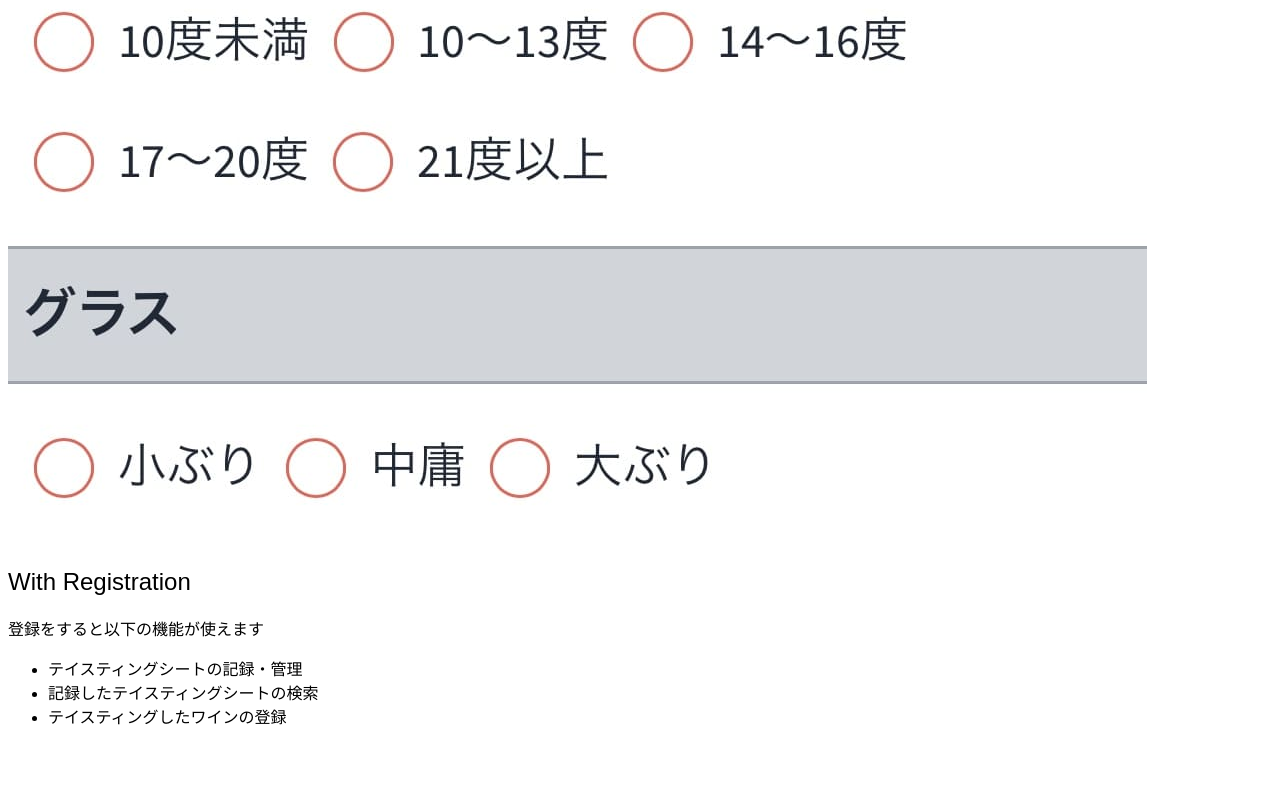
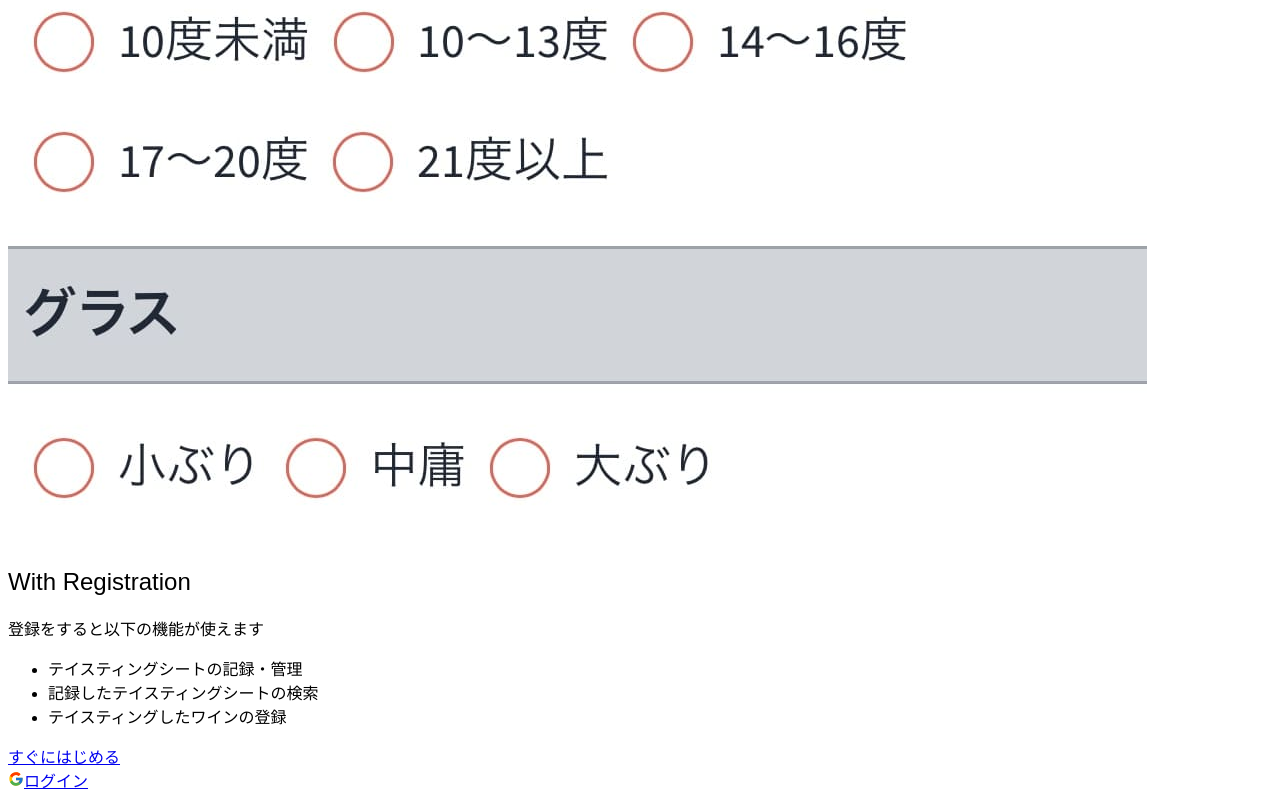
Before and after one commit to yuma-matsui/tasting-note-next, a Next.js app: page / in a window 1280 px wide. Shown: the part 5609-6409 px from the top of the page. Before the commit the page ends 6353 px from the top, so only its background shows below. Built offline with nearby package versions, Linux system fonts and the light colour scheme; a web font is replaced by a local one.

Commit message:
✨ ボタンとリンクの共通コンポーネントの作成&&トップページにボタンを表示した

```diff
--- a/next.config.mjs
+++ b/next.config.mjs
@@ -1,8 +1,8 @@
 /** @type {import('next').NextConfig} */
 const config = {
+  experimental: { typedRoutes: true },
+  poweredByHeader: false,
   reactStrictMode: true,
-  poweredByHeader: false,
-  experimental: { typedRoutes: true },
 };
 
 export default config;
--- a/package.json
+++ b/package.json
@@ -18,6 +18,7 @@
     "next": "13.4.3",
     "react": "18.2.0",
     "react-dom": "18.2.0",
+    "react-icons": "^4.10.1",
     "server-only": "^0.0.1"
   },
   "devDependencies": {
--- /dev/null
+++ b/src/app/_components/GoogleSignInLink.tsx
@@ -0,0 +1,13 @@
+import { BaseButton } from "@/components";
+import { FcGoogle } from "react-icons/fc";
+
+export default function GoogleSignInLink() {
+  return (
+    <BaseButton stylePayload={{ color: "green", size: "md" }} linkProps={{ href: "/" }}>
+      <div className="flex items-center justify-center">
+        <FcGoogle className="mr-1" />
+        <span>ログイン</span>
+      </div>
+    </BaseButton>
+  );
+}
--- a/src/app/_components/index.ts
+++ b/src/app/_components/index.ts
@@ -1,4 +1,5 @@
 export { default as AboutSection } from "./AboutSection";
 export { default as DemoImagesSection } from "./DemoImagesSection";
+export { default as GoogleSignInLink } from "./GoogleSignInLink";
 export { default as TopTitle } from "./TopTitle";
 export { default as WithRegistrationSection } from "./WithRegistrationSection";
--- a/src/app/page.tsx
+++ b/src/app/page.tsx
@@ -1,6 +1,14 @@
 import type { Metadata } from "next";
 
-import { AboutSection, DemoImagesSection, TopTitle, WithRegistrationSection } from "@/app/_components";
+import { BaseButton } from "@/components";
+
+import {
+  AboutSection,
+  DemoImagesSection,
+  GoogleSignInLink,
+  TopTitle,
+  WithRegistrationSection,
+} from "@/app/_components";
 
 export const metadata: Metadata = {
   title: "Tasting Note",
@@ -15,6 +23,12 @@ export default function WelcomePage() {
         <AboutSection />
         <DemoImagesSection />
         <WithRegistrationSection />
+        <div className="mx-auto mb-6 flex justify-between sm:w-96">
+          <BaseButton stylePayload={{ color: "red", size: "md" }} linkProps={{ href: "/" }}>
+            すぐにはじめる
+          </BaseButton>
+          <GoogleSignInLink />
+        </div>
       </div>
     </div>
   );
--- /dev/null
+++ b/src/components/BaseButton.tsx
@@ -0,0 +1,52 @@
+import { DOMAttributes, ReactNode } from "react";
+import Link, { LinkProps } from "next/link";
+
+import { tv, VariantProps } from "tailwind-variants";
+
+const button = tv({
+  base: "rounded-full py-2 border-transparent text-white cursor-pointer text-center",
+  defaultVariants: {
+    size: "sm",
+  },
+  variants: {
+    color: {
+      green: "bg-theme-green",
+      outlineGreen: "bg-transparent border border-theme-green text-theme-green",
+      outlineRed: "bg-transparent border border-theme-red text-theme-red",
+      red: "bg-theme-red",
+    },
+    disabled: {
+      true: "opacity-25",
+    },
+    size: {
+      sm: "w-32 px-6",
+      md: "w-40 px-0",
+      lg: "w-44 px-6",
+    },
+  },
+});
+
+type Common = {
+  children: ReactNode;
+  stylePayload: VariantProps<typeof button>;
+};
+
+type Button = Common & { button: boolean; onClick: DOMAttributes<HTMLButtonElement>["onClick"] };
+type Link<T extends string> = Common & { linkProps: LinkProps<T> };
+
+const isButton = <T extends string>(props: Button | Link<T>): props is Button => {
+  return "button" in props;
+};
+
+export default function BaseButton<T extends string>(props: Button | Link<T>) {
+  const { children, stylePayload } = props;
+  return isButton<string>(props) ? (
+    <button type="button" className={button(stylePayload)} onClick={props.onClick}>
+      {children}
+    </button>
+  ) : (
+    <Link {...props.linkProps} className={button(stylePayload)}>
+      {children}
+    </Link>
+  );
+}
--- /dev/null
+++ b/src/components/index.ts
@@ -0,0 +1 @@
+export { default as BaseButton } from "./BaseButton";
--- a/tailwind.config.mjs
+++ b/tailwind.config.mjs
@@ -9,7 +9,6 @@ const config = withTV({
       colors: {
         "light-green": "#C6EDDB",
         "light-red": "#F6D4D8",
-        "sub-red": "#C7243A",
         "theme-emerald": "#5EC84E",
         "theme-green": "#009250",
         "theme-red": "#A00E0E",
```
Also changed, not shown: .eslintrc.json, 1 other file (tests, documents, lock files or other folders).
